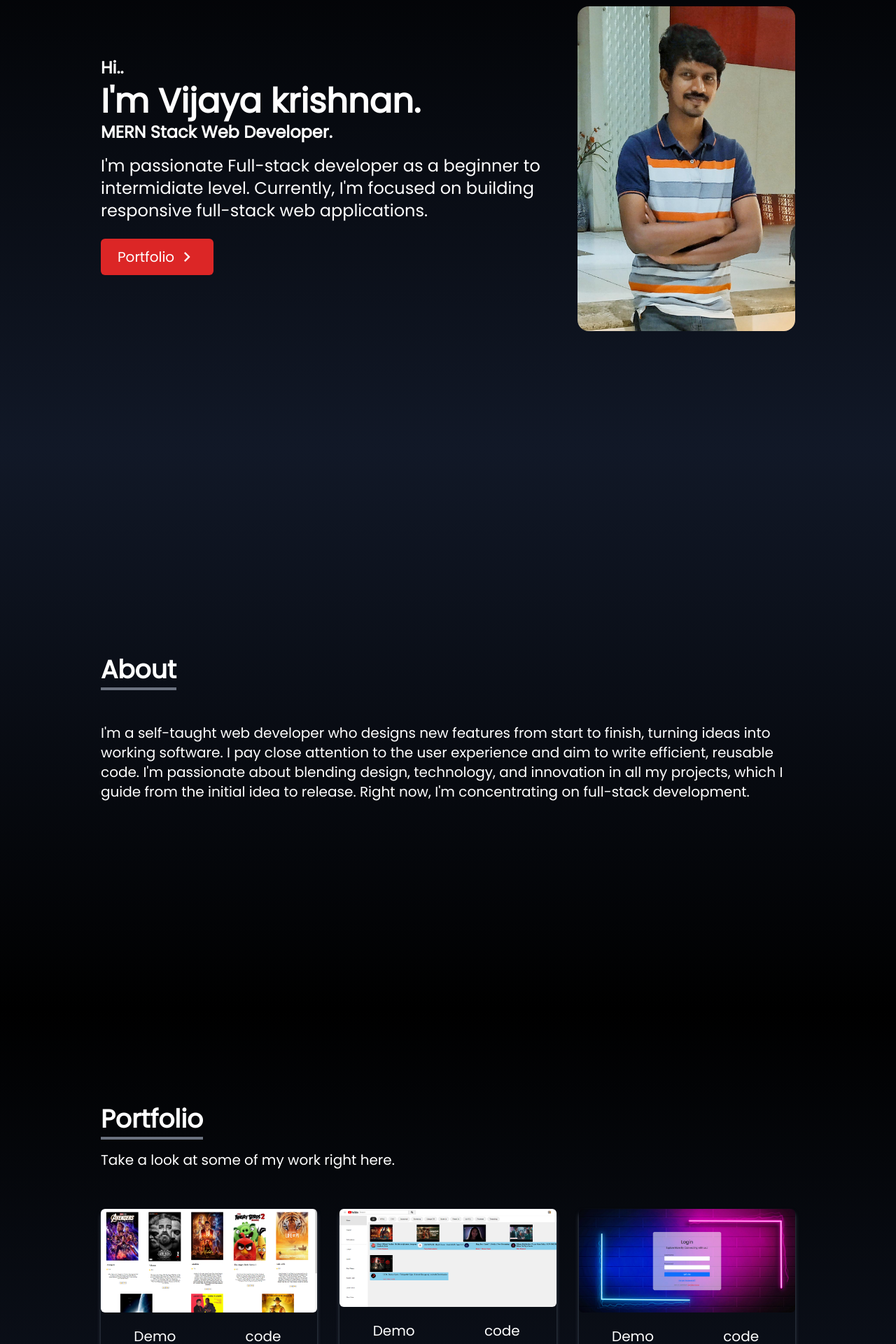
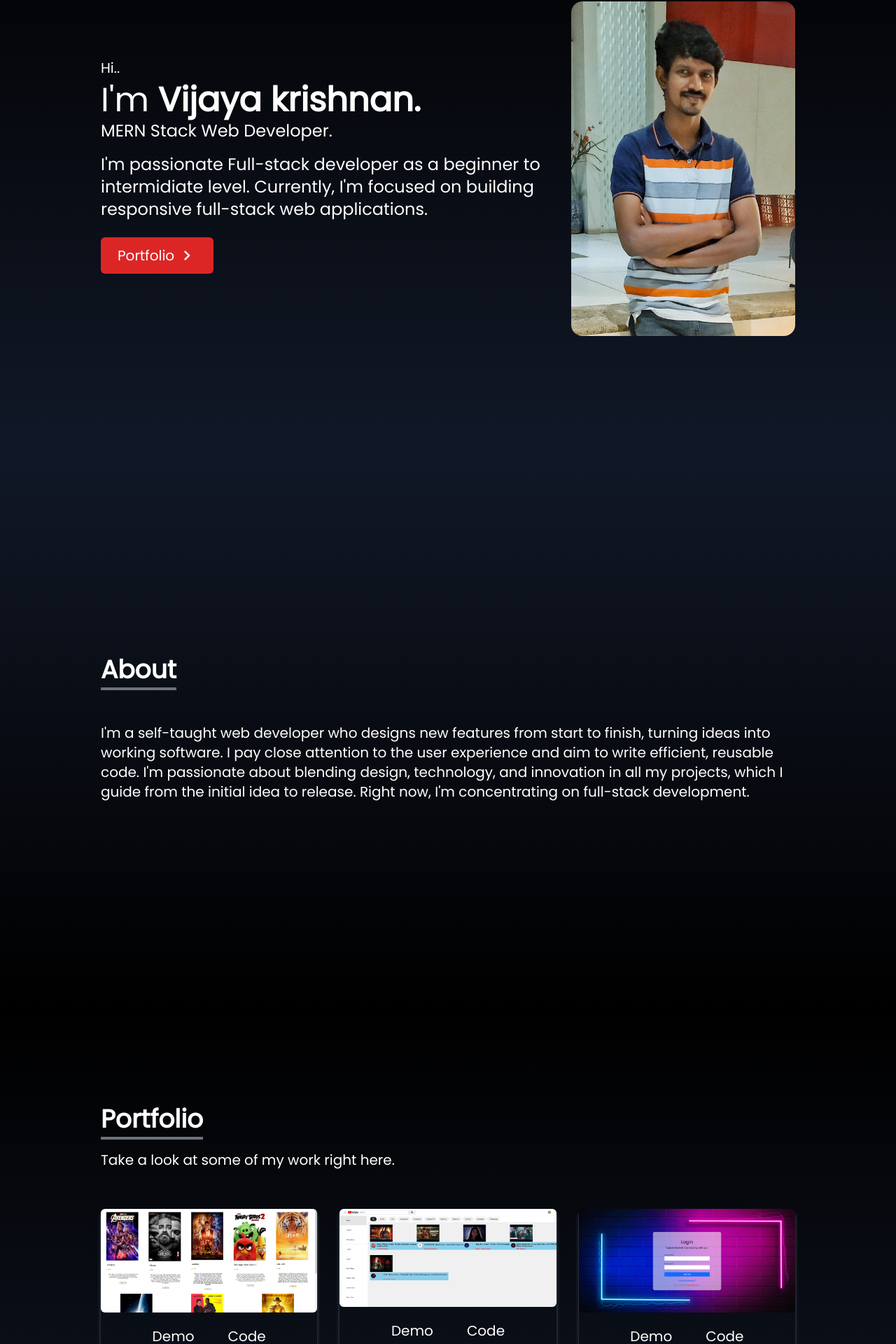
Before and after one commit to kvijayakrishnan/new-portfolio, a React (Create React App) app: page / in a window 1280 px wide. Shown: the part 159-2079 px from the top of the page at 70% size. Built offline with nearby package versions, Linux system fonts and the light colour scheme.

Commit message:
updated links in projects

```diff
--- a/src/components/Home.jsx
+++ b/src/components/Home.jsx
@@ -10,12 +10,12 @@ const Home = () => {
         className='h-screen w-full bg-gradient-to-b from-black to-gray-900'>
         <div className='max-w-screen-lg mx-auto flex flex-col items-center justify-center h-full px-4 md:flex-row'>
             <div className='flex flex-col justify-center h-full'>
-                <h6 className="text-4xl sm:text-2xl font-bold text-white max-md:mt-36">
+                <h6 className="text-xl sm:text-xl font-bold text-white max-md:mt-40 font-thin">
                     Hi..
                 </h6>
-                <h2 className='text-3xl sm:text-5xl font-bold text-white mt-2'> I'm Vijaya krishnan.</h2>
-                <h2 className='text-3xl sm:text-2xl font-bold text-white mt-1'>MERN Stack Web Developer.</h2>
-                <h5 className='text-white font-light text-2xl py-4 max-w-[700px]'> I'm passionate Full-stack developer as a beginner to intermidiate level.
+                <h2 className='text-3xl sm:text-5xl font-bold text-white mt-2'> <span className='font-thin'> I'm</span>  Vijaya krishnan.</h2>
+                <h2 className='text-3xl sm:text-2xl font-bold text-white mt-1 font-thin'>MERN Stack Web Developer.</h2>
+                <h5 className='text-white font-light text-2xl py-4  font-thin'> I'm passionate Full-stack developer as a beginner to intermidiate level.
                     Currently, I'm focused on building responsive full-stack web
                     applications.
                 </h5>
@@ -35,7 +35,7 @@ const Home = () => {
             <div>
                 <img src={HeroImage}
                     alt="my profile"
-                    className='rounded-2xl w-64 mx-auto w-80 max-md:w-52' />
+                    className='rounded-2xl w-64 mx-auto w-80 max-md:w-52 max-w-[700px]' />
             </div>
         </div>
     </div>
--- a/src/components/Portfolio.jsx
+++ b/src/components/Portfolio.jsx
@@ -10,14 +10,20 @@ function Portfolio() {
         {
             id:1,
             src: moviesfrontend,
+            demo:'https://heartfelt-florentine-46c8d9.netlify.app',
+            code:'https://github.com/kvijayakrishnan/task'
         },
         {
             id:2,
             src: youtube,
+            demo:'https://demo-youtube-clone.netlify.app',
+            code:'https://github.com/kvijayakrishnan/Youtube-clone'
         },
         {
             id:3,
             src: passwordreset,
+            demo:'https://earnest-quokka-fcdbba.netlify.app',
+            code:'https://github.com/kvijayakrishnan/day37-password-reset-server'
         },
     ]
 
@@ -30,20 +36,25 @@ function Portfolio() {
     >
         <div className='max-w-screen-lg p-4 mx-auto flex flex-col justify-center w-full h-4/5'>
             <div className='pb-8'>
-                <p className='text-4xl font-bold inline border-b-4 border-gray-500'>Portfolio</p>
+                <p className='text-4xl font-bold inline border-b-4 border-gray-500 '>Portfolio</p>
                 <p className='py-6 text-xl font-thin'>Take a look at some of my work right here.</p>
             </div>
 
             <div className=' grid sm:grid-cols-2 md:grid-cols-3 gap-8 sm:px-0'>
-                {portfolios.map(({id, src})=>(
+                {portfolios.map(({id, src, demo, code})=>(
                     <div key={id} className='shadow-md shadow-gray-600 rounded-lg'>
                         <img src={src}
-                        alt=''
-                        className='rounded-md duration-300 hover:scale-105'
+                            alt=''
+                            className='rounded-md duration-300 hover:scale-105 '
                         />
                     <div className='flex items-center justify-center'>
-                        <button className=' font-thin text-xl w-1/2 px-4 py-3 m-2 duration-200 hover:scale-105'>Demo</button>
-                        <button className='font-thin text-xl w-1/2 px-4 py-3 m-2 duration-200 hover:scale-105'>code</button>
+                        <a href={demo} target='_blank'>
+                            <button className={`font-thin text-xl w-1/2 px-4 py-3 m-2 duration-200 target:_blank hover:scale-105`} to={demo}>Demo</button>
+                        </a>
+                        <a href={code} target='_blank'>
+                            <button className={`font-thin text-xl w-1/2 px-4 py-3 m-2 duration-200 target:_blank hover:scale-105`} to={code}>Code</button>
+                        </a>
+
                     </div>
                 </div>
                 ))}
--- a/src/components/Skill.jsx
+++ b/src/components/Skill.jsx
@@ -94,7 +94,7 @@ const Skill = () => {
     >
         <div className='max-w-screen-lg mx-auto p-4 flex flex-col justify-center w-full h-full text-white'>
             <div>
-                <p className='text-4xl font-bold border-b-4 border-gray-500 p-2 inline capitalize'>
+                <p className='text-4xl font-bold border-b-4 border-gray-500 p-2 inline capitalize '>
                     skills
                 </p>
                 <p className='py-6 text-xl font-thin'>
@@ -106,8 +106,8 @@ const Skill = () => {
                 {skills.map(({id, src, title, style}) =>(
 
                     <div
-                    key={id}
-                    className={` text-xl font-thin shadow-md hover:scale-105 duration-500 py-2 rounded-lg ${style}`}
+                        key={id}
+                        className={` text-xl font-thin shadow-md hover:scale-105 duration-500 py-2 rounded-lg ${style}`}
                     >
                         <img src={src} alt='' className='w-20 mx-auto' />
                         <p className='mt-4'>{title}</p>
```
